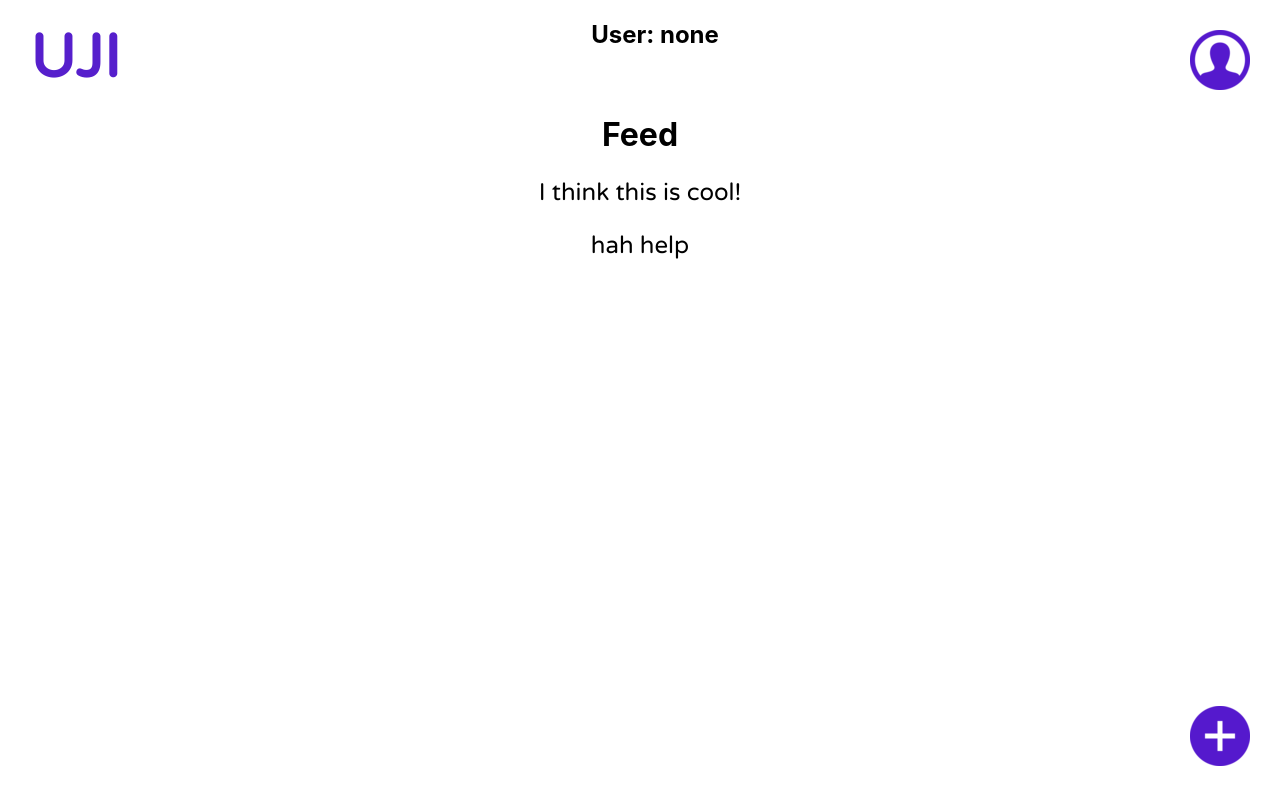
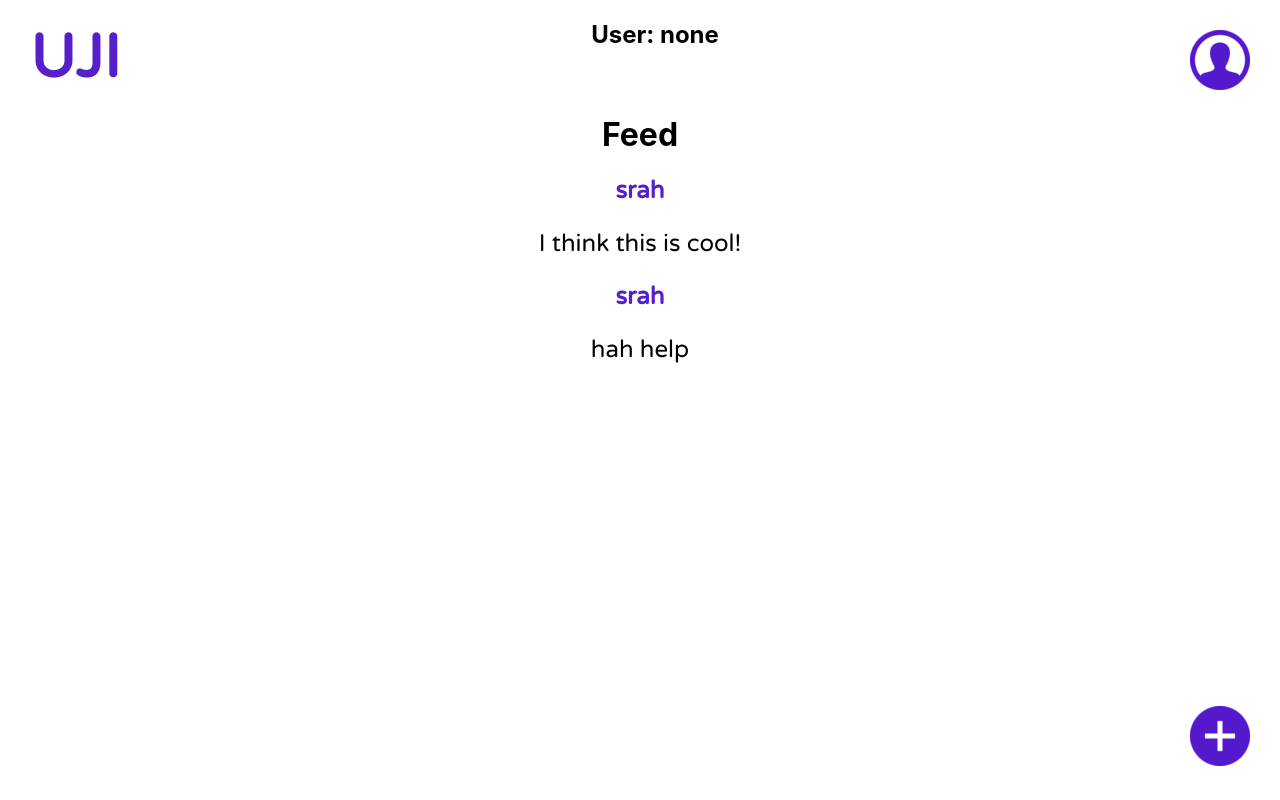
Before and after one commit to sembry/Uji, a React (Create React App) app in the folder uji/: page /feed in a window 1280 px wide. Built offline with nearby package versions, Linux system fonts and the light colour scheme.

Commit message:
show usernames with posts

```diff
--- a/uji/src/Components/PostComponent.css
+++ b/uji/src/Components/PostComponent.css
@@ -12,11 +12,11 @@
   .background-color: red;
 }
 
-.username {
+.userName {
   font-family: 'Varela Round', sans-serif;
   font-style: normal;
   font-weight: bold;
-  font-size: 36px;
+  font-size: 24px;
   color: var(--main-accent-color);
 }
 
--- a/uji/src/Components/PostComponent.js
+++ b/uji/src/Components/PostComponent.js
@@ -9,6 +9,9 @@ class Post extends React.Component {
   render() {
     return (
       <div className = "Post">
+        <div className = "userName">
+          <strong>{this.props.userName}</strong>
+        </div>
         <div className = "postText">
            <p>{this.props.postText}</p>
          </div>
```
